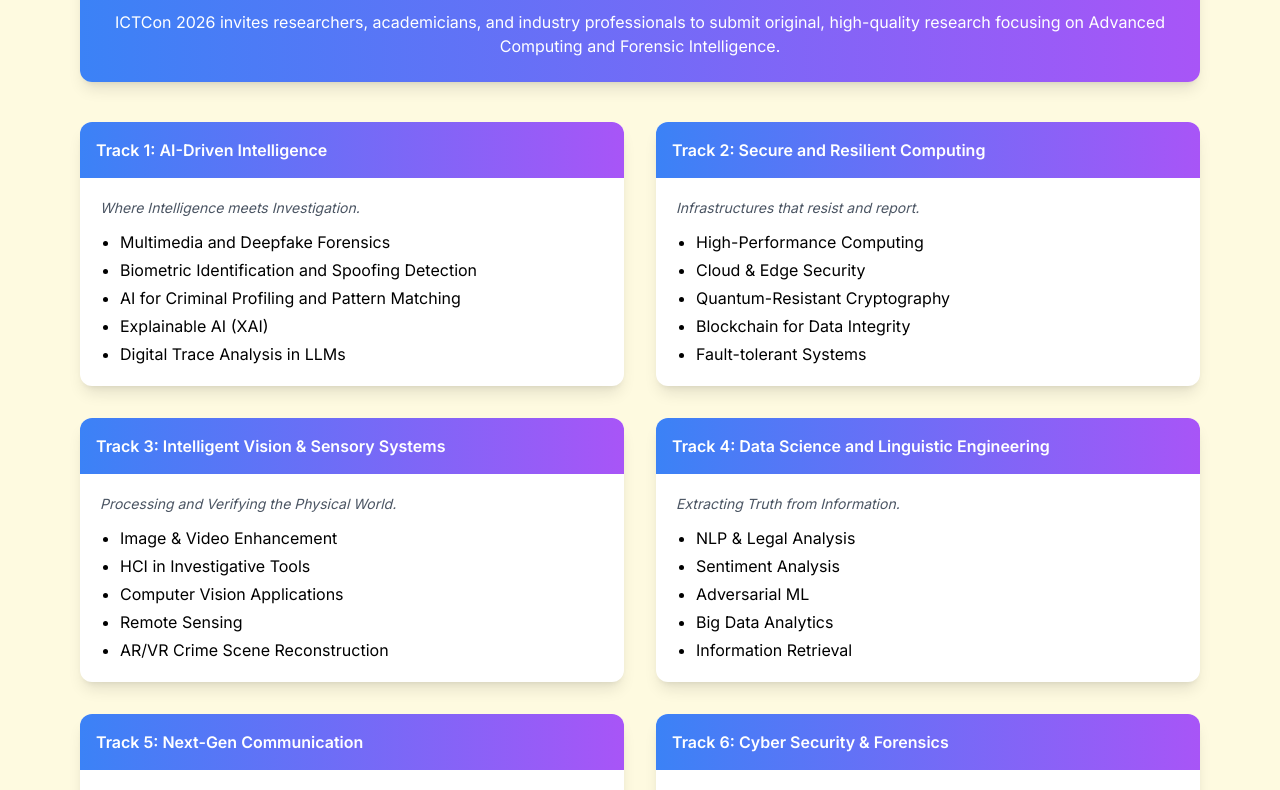
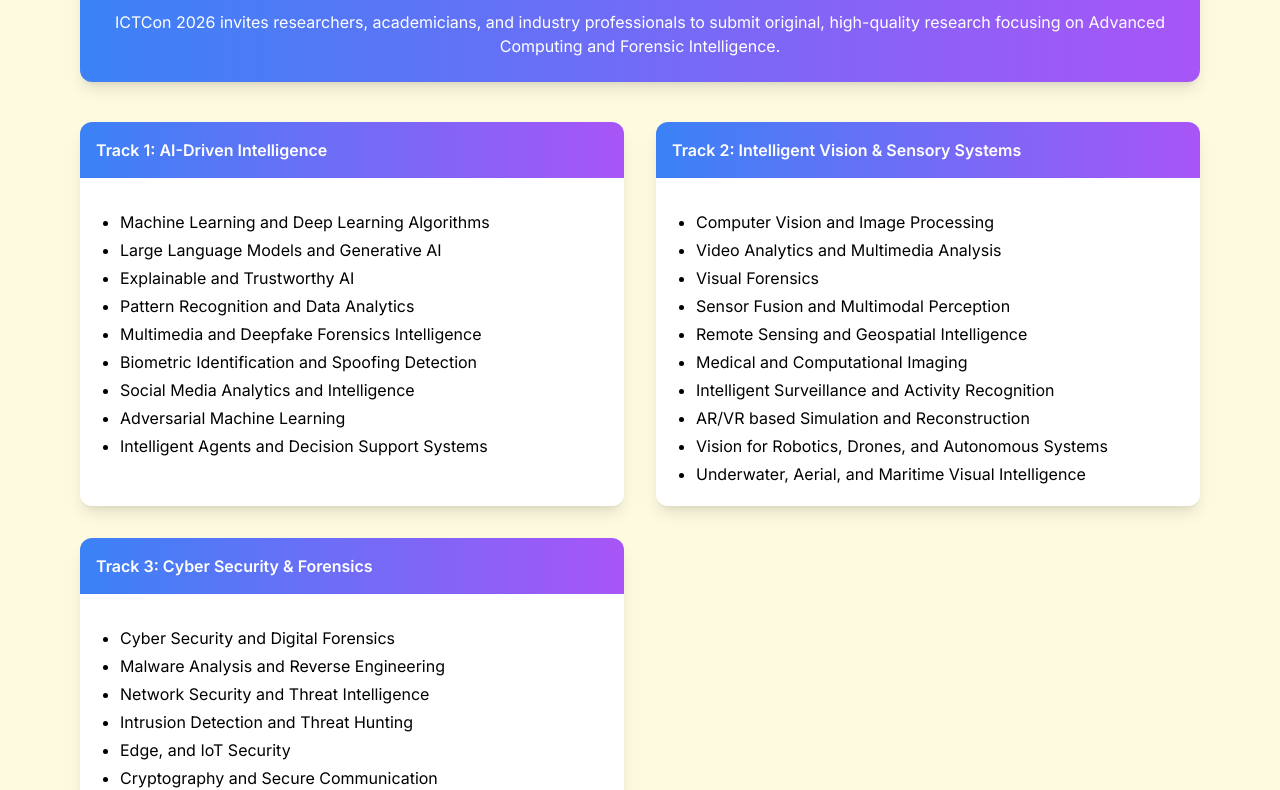
Before and after one commit to ictcon-cit/ictcon_2026, a Next.js app: page /papers in a window 1280 px wide. Shown: the part 374-1164 px from the top of the page. Built offline with nearby package versions, Linux system fonts and the light colour scheme.

Commit message:
Update page.tsx

```diff
--- a/src/app/papers/page.tsx
+++ b/src/app/papers/page.tsx
@@ -26,68 +26,98 @@
           {[
             {
               title: "Track 1: AI-Driven Intelligence",
-              focus: "Where Intelligence meets Investigation.",
+              // focus: "Where Intelligence meets Investigation.",
               points: [
-                "Multimedia and Deepfake Forensics",
+                // "Multimedia and Deepfake Forensics",
+                // "Biometric Identification and Spoofing Detection",
+                // "AI for Criminal Profiling and Pattern Matching",
+                // "Explainable AI (XAI)",
+                // "Digital Trace Analysis in LLMs",
+
+                "Machine Learning and Deep Learning Algorithms",
+                "Large Language Models and Generative AI",
+                "Explainable and Trustworthy AI",
+                "Pattern Recognition and Data Analytics",
+                "Multimedia and Deepfake Forensics Intelligence",
                 "Biometric Identification and Spoofing Detection",
-                "AI for Criminal Profiling and Pattern Matching",
-                "Explainable AI (XAI)",
-                "Digital Trace Analysis in LLMs",
+                "Social Media Analytics and Intelligence",
+                "Adversarial Machine Learning",
+                "Intelligent Agents and Decision Support Systems",
               ],
             },
+            // {
+            //   title: "Track 2: Secure and Resilient Computing",
+            //   focus: "Infrastructures that resist and report.",
+            //   points: [
+            //     "High-Performance Computing",
+            //     "Cloud & Edge Security",
+            //     "Quantum-Resistant Cryptography",
+            //     "Blockchain for Data Integrity",
+            //     "Fault-tolerant Systems",
+            //   ],
+            // },
             {
-              title: "Track 2: Secure and Resilient Computing",
-              focus: "Infrastructures that resist and report.",
+              title: "Track 2: Intelligent Vision & Sensory Systems",
+              // focus: "Processing and Verifying the Physical World.",
               points: [
-                "High-Performance Computing",
-                "Cloud & Edge Security",
-                "Quantum-Resistant Cryptography",
-                "Blockchain for Data Integrity",
-                "Fault-tolerant Systems",
+                // "Image & Video Enhancement",
+                // "HCI in Investigative Tools",
+                // "Computer Vision Applications",
+                // "Remote Sensing",
+                // "AR/VR Crime Scene Reconstruction",
+                "Computer Vision and Image Processing",
+                "Video Analytics and Multimedia Analysis",
+                "Visual Forensics",
+                "Sensor Fusion and Multimodal Perception",
+                "Remote Sensing and Geospatial Intelligence",
+                "Medical and Computational Imaging",
+                "Intelligent Surveillance and Activity Recognition",
+                "AR/VR based Simulation and Reconstruction",
+                "Vision for Robotics, Drones, and Autonomous Systems",
+                "Underwater, Aerial, and Maritime Visual Intelligence",
               ],
             },
+            // {
+            //   title: "Track 4: Data Science and Linguistic Engineering",
+            //   focus: "Extracting Truth from Information.",
+            //   points: [
+            //     "NLP & Legal Analysis",
+            //     "Sentiment Analysis",
+            //     "Adversarial ML",
+            //     "Big Data Analytics",
+            //     "Information Retrieval",
+            //   ],
+            // },
+            // {
+            //   title: "Track 5: Next-Gen Communication",
+            //   focus: "Connectivity with Security.",
+            //   points: [
+            //     "5G/6G Security",
+            //     "IoT & Drone Forensics",
+            //     "Autonomous Systems",
+            //     "Underwater Communication",
+            //     "Quantum Cryptography",
+            //   ],
+            // },
             {
-              title: "Track 3: Intelligent Vision & Sensory Systems",
-              focus: "Processing and Verifying the Physical World.",
+              title: "Track 3: Cyber Security & Forensics",
+              // focus: "Defending the Digital World.",
               points: [
-                "Image & Video Enhancement",
-                "HCI in Investigative Tools",
-                "Computer Vision Applications",
-                "Remote Sensing",
-                "AR/VR Crime Scene Reconstruction",
-              ],
-            },
-            {
-              title: "Track 4: Data Science and Linguistic Engineering",
-              focus: "Extracting Truth from Information.",
-              points: [
-                "NLP & Legal Analysis",
-                "Sentiment Analysis",
-                "Adversarial ML",
-                "Big Data Analytics",
-                "Information Retrieval",
-              ],
-            },
-            {
-              title: "Track 5: Next-Gen Communication",
-              focus: "Connectivity with Security.",
-              points: [
-                "5G/6G Security",
-                "IoT & Drone Forensics",
-                "Autonomous Systems",
-                "Underwater Communication",
-                "Quantum Cryptography",
-              ],
-            },
-            {
-              title: "Track 6: Cyber Security & Forensics",
-              focus: "Defending the Digital World.",
-              points: [
-                "IDS/IPS Systems",
-                "Cloud & IoT Security",
-                "DevSecOps",
-                "Malware Analysis",
-                "Threat Intelligence",
+                // "IDS/IPS Systems",
+                // "Cloud & IoT Security",
+                // "DevSecOps",
+                // "Malware Analysis",
+                // "Threat Intelligence",
+
+                "Cyber Security and Digital Forensics",
+                "Malware Analysis and Reverse Engineering",
+                "Network Security and Threat Intelligence",
+                "Intrusion Detection and Threat Hunting",
+                "Edge, and IoT Security",
+                "Cryptography and Secure Communication",
+                "Mobile and Device Forensics",
+                "Secure Software Systems and DevSecOps",
+                "Resilient and Secure Computing Infrastructures",
               ],
             },
           ].map((track, index) => (
```
